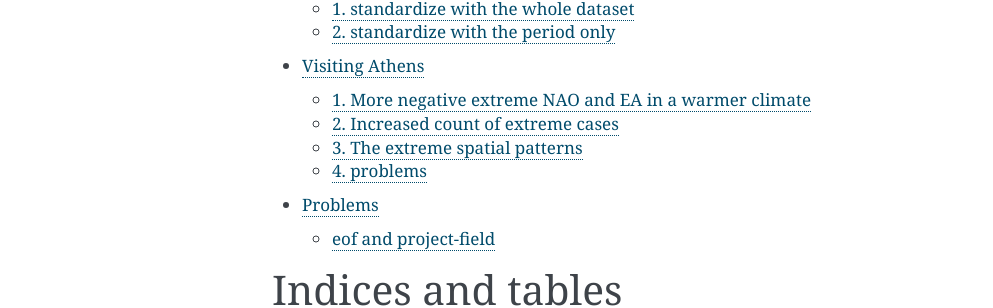
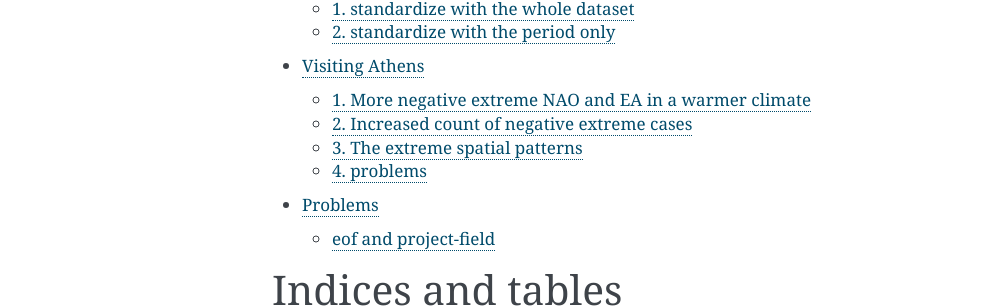
Before and after one commit to liuquan18/Teleconnection, a Sphinx documentation site: the page built from docs/source/index.rst, in a window 1280 px wide. Shown: the part 630-938 px from the top of the page, without its empty margins (148-1141 px from the left). Built offline with Sphinx 7.4.7, drawn with Linux system fonts in a browser that asks for light colours.

Commit message:
negative

```diff
--- a/docs/source/visiting_Athens.md
+++ b/docs/source/visiting_Athens.md
@@ -14,7 +14,7 @@ PDF and violin plots show obvious increased negative extremes.
 ### violin plot
 ![violin](plots/first10_last10/all_period_std/violin.png)
 
-## 2. Increased count of extreme cases
+## 2. Increased count of negative extreme cases
 We define the cases above (below) the 2std as the extreme events. The count of the extreme cases over different altitudes are shown as following: NAO shows clear increased negative extremes, the count of positive extreme stays the same. EA shows similiar result as NAO, but not so clear over lower altitudes.
 ### NAO vertical Profile
 ![NAO_profile](plots/first10_last10/all_whole_std/NAO_profile.png)
```
